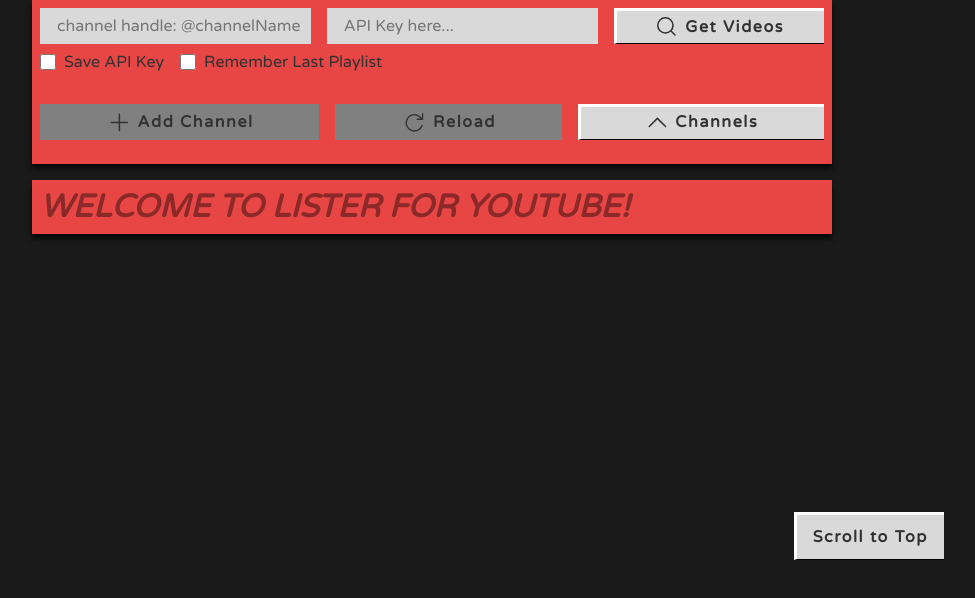
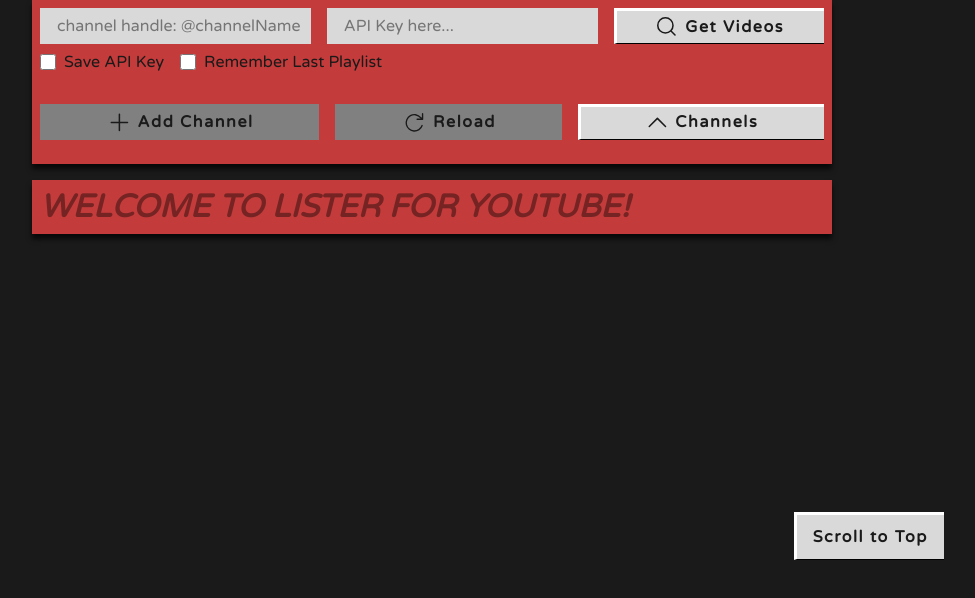
Before and after one commit to Liam-00/ListerForYoutube, a React app: page / in a window 1280 px wide. Shown: the top 598 px of the page, without its empty margins (208-1183 px from the left). Built offline with nearby package versions, Linux system fonts and the light colour scheme.

Commit message:
alter text styling

```diff
--- a/src/index.css
+++ b/src/index.css
@@ -8,11 +8,11 @@
 }
 
 :root {
-    --text_color: rgb(50, 50, 50);
+    --text_color: hsl(0, 0%, 10%);
     --ui_background: rgb(217, 217, 217);
-    --ui_main:  hsl(0, 78%, 59%);
+    --ui_main:  hsl(0, 54%, 50%);
     --ui_body_background: hsl(0, 0%, 10%);
-    --text_link_color: rgb(32, 32, 32);
+    --text_link_color: hsl(0, 0%, 10%);
 }
 
 body {
@@ -193,6 +193,7 @@ section {
     & p {
         font-weight: bold;
         margin-top: 0.5rem;
+        font-size: 0.9rem;
     }
 }
 
@@ -290,7 +291,7 @@ section {
         align-items: center;
         gap: 0.5rem;
 
-        border: 1px solid var(--text_color);
+        border: 2px solid var(--text_color);
         color: var(--text_color);
         font-weight: bold;
         font-size: 1rem;
```
